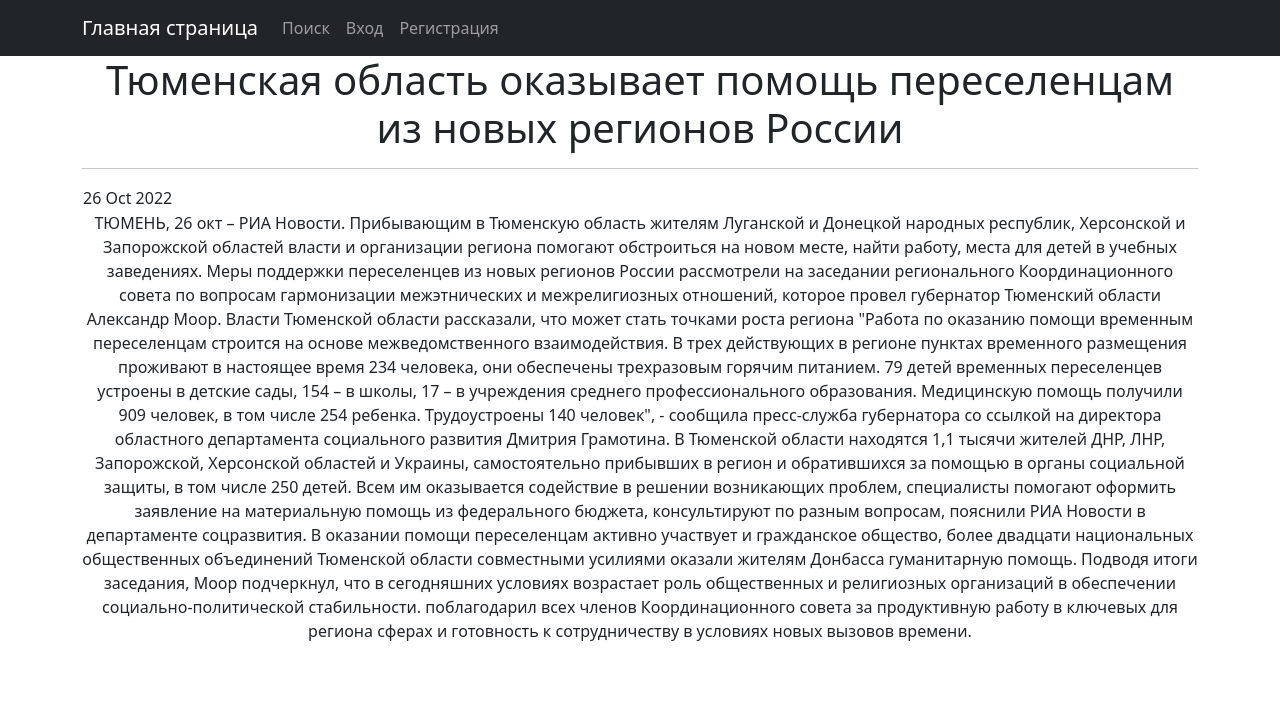
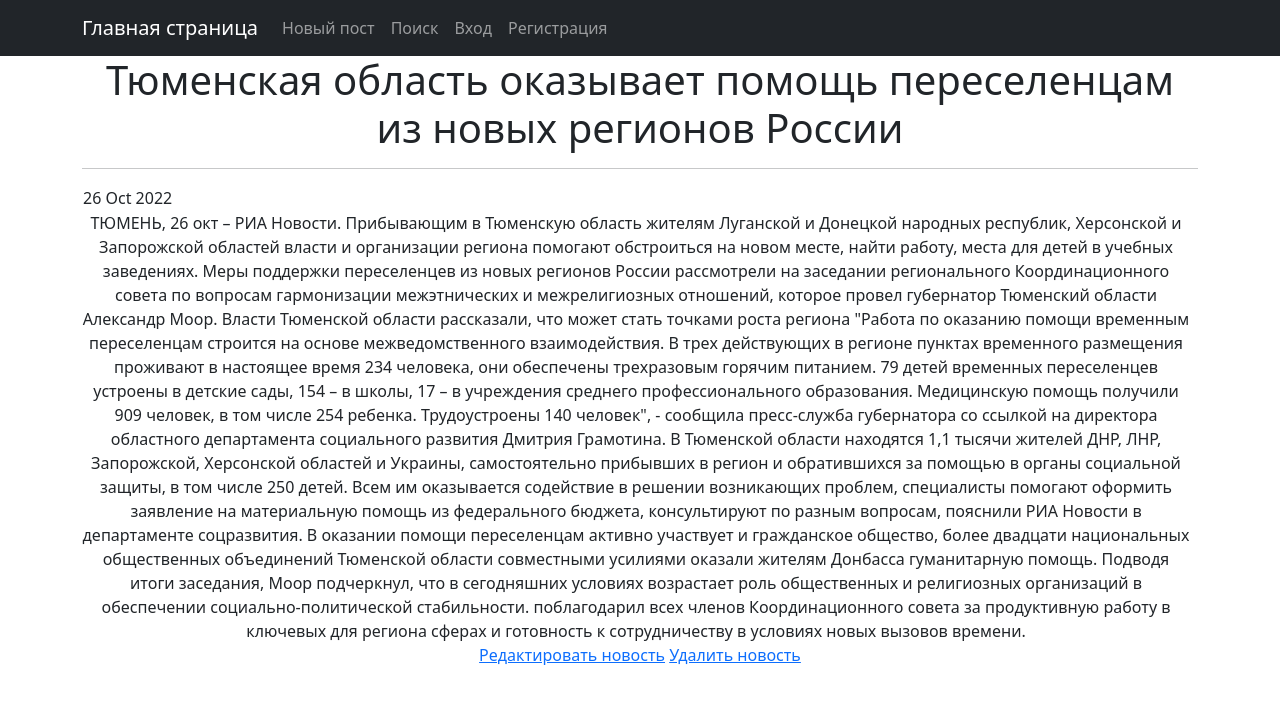
Before and after one commit to SuNseTgReeN/BulletinBoard, a Django app: page /34 in a window 1280 px wide. Shown: the top 704 px of the page. Run offline with Django 4.2, Linux system fonts and the light colour scheme; data comes from the database, SQL or seed files in the repository; both versions use the stored data as it was after the commit; some libraries are stand-ins or nearby versions.

Commit message:
Работа с почтой  - Завершение проекта по модулю D6  - Добавлено приветственное письмо для новых пользователей, с подтверждением электронной почты.  - Добавлены кнопки редактирования, удаления новостей\статьей  - Добавлена кнопка добавления новых статьей\новостей на тулбаре сверху.

```diff
--- a/DjangoTest/NewsPaper/NewsPaper/settings.py
+++ b/DjangoTest/NewsPaper/NewsPaper/settings.py
@@ -136,7 +136,7 @@ STATICFILES_DIRS = [
 ]
 
 # LOGIN_URL = 'accounts/login/'
-LOGIN_REDIRECT_URL = '/news'
+LOGIN_REDIRECT_URL = '/'
 
 AUTHENTICATION_BACKENDS = [
     'django.contrib.auth.backends.ModelBackend',
@@ -147,7 +147,7 @@ ACCOUNT_EMAIL_REQUIRED = True
 ACCOUNT_UNIQUE_EMAIL = True
 ACCOUNT_USERNAME_REQUIRED = False
 ACCOUNT_AUTHENTICATION_METHOD = 'email'
-ACCOUNT_EMAIL_VERIFICATION = 'none'
+ACCOUNT_EMAIL_VERIFICATION = 'mandatory'
 ACCOUNT_FORMS = {'signup': 'news.forms.BasicSignupForm'}
 
 load_dotenv()
--- a/DjangoTest/NewsPaper/NewsPaper/urls.py
+++ b/DjangoTest/NewsPaper/NewsPaper/urls.py
@@ -18,7 +18,7 @@ from django.urls import path, include
 
 urlpatterns = [
     path('admin/', admin.site.urls),
-    path('news/', include('news.urls'), name='home'),
-    path('', include('news.urls'), name='home'),
+    # path('news/', include('news.urls'), name='home'),
+    path('', include('news.urls')),
     path('accounts/', include('allauth.urls'), name='sign'),
 ]
--- a/DjangoTest/NewsPaper/news/models.py
+++ b/DjangoTest/NewsPaper/news/models.py
@@ -68,7 +68,7 @@ class Post(models.Model):
         return self.title.title()
 
     def get_absolute_url(self):
-        return reverse('post_detail', args=[str(self.id)])
+        return reverse('news:post_detail', args=[str(self.id)])
 
 
 class PostCategory(models.Model):
--- a/DjangoTest/NewsPaper/news/urls.py
+++ b/DjangoTest/NewsPaper/news/urls.py
@@ -1,6 +1,8 @@
 from django.urls import path
 from .views import PostList, PostDetail, SearchList, PostCreate, PostUpdate, PostDelete, upgrade_me, CategoryListView, \
     subscribe
+
+app_name = 'news'
 
 urlpatterns = [
     path('', PostList.as_view(), name='post_list'),
--- a/DjangoTest/NewsPaper/news/views.py
+++ b/DjangoTest/NewsPaper/news/views.py
@@ -79,7 +79,7 @@ class PostDelete(LoginRequiredMixin, PermissionRequiredMixin, DeleteView):
     permission_required = 'news.delete_Post'
     model = Post
     template_name = 'news/post_delete.html'
-    success_url = reverse_lazy('post_list')
+    success_url = reverse_lazy('news:post_list')
 
 
 @login_required
--- a/DjangoTest/NewsPaper/templates/flatpages/default.html
+++ b/DjangoTest/NewsPaper/templates/flatpages/default.html
@@ -23,10 +23,11 @@
                 </button>
                 <div class="collapse navbar-collapse" id="navbarResponsive">
                     <ul class="navbar-nav ml-auto">
-                        <li class="nav-item"><a class="nav-link" href="{% url 'search' %}">Поиск</a></li>
+                        <li class="nav-item"><a class="nav-link" href="{% url 'news:create' %}">Новый пост</a></li>
+                        <li class="nav-item"><a class="nav-link" href="{% url 'news:search' %}">Поиск</a></li>
                         {% if request.user.is_authenticated %}
                             {% if request.user.authors_group %}
-                                <li class="nav-item"><a class="nav-link" href="{% url 'upgrade' %}"> Стать автором </a></li>
+                                <li class="nav-item"><a class="nav-link" href="{% url 'news:upgrade' %}"> Стать автором </a></li>
                             {% else %}
                                 <li class="nav-item"><a class="nav-link" href="#">Мои посты</a></li>
                             {% endif %}
--- a/DjangoTest/NewsPaper/templates/news/news.html
+++ b/DjangoTest/NewsPaper/templates/news/news.html
@@ -20,11 +20,11 @@
     {% for post in news %}
     <li class="list-group-flush">
         <small class="fw-bold">{{ post.date_creation|date:'d M Y' }}</small>>
-        <a href="{% url 'post_detail' post.id %}">{{post.title}}</a>
+        <a href="{% url 'news:post_detail' post.id %}">{{post.title}}</a>
         <small class="text-muted">(автор: {{ post.post_author}})</small> <br>
         <small class="fw-bold">категории:
             {% for post_category in post.post_category.all %}
-                <a href="{% url 'category_list' post_category.id %}">{{ post_category }}</a>
+                <a href="{% url 'news:category_list' post_category.id %}">{{ post_category }}</a>
             {% endfor %}
         </small>
         <p>{{ post.preview }}</p>
--- a/DjangoTest/NewsPaper/templates/news/post.html
+++ b/DjangoTest/NewsPaper/templates/news/post.html
@@ -6,14 +6,20 @@
 {% endblock title %}
 
 {% block content %}
-    <h1>{{ post.title }}</h1>
+<h1 class="text-center">{{ post.title }} <span class="text-muted fs-6 fw-normal"></span></h1>
 <hr>
     <table>
         <tr>
             <td>{{ post.date_creation|date:'d M Y' }}</td>
         </tr>
     </table>
-    <p>
-      {{ post.text }}
-    </p>
+<ul class="list-inline">
+    <li class="list-inline-item">{{ post.text }}</li>
+    <li class="list-inline-item">
+           <div class="d-grid gap-2 d-md-block">
+                <a class="linc" href="{% url 'news:post_update' post.id %}">Редактировать новость</a>
+                <a class="linc" href="{% url 'news:post_delete' post.id %}">Удалить новость</a>
+           </div>
+    </li>
+</ul>
 {% endblock content %}
```
Also changed, not shown: DjangoTest/NewsPaper/news/management/commands/runappsheduler.py (+0 -7 lines), DjangoTest/NewsPaper/db.sqlite3, DjangoTest/NewsPaper/news/forms.py (line endings or trailing spaces). Lines whose indentation alone changed are shown as unchanged.
